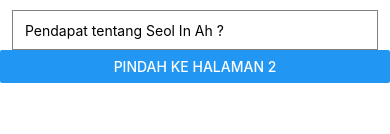
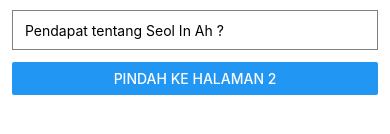
Before and after one commit to ilhambagoes/DemoReact, a React Native app: screen / in a window 390 px wide. Shown: the part 324-458 px from the top of the page. Built offline with nearby package versions, Linux system fonts and the light colour scheme.

Commit message:
Fixing margin

```diff
--- a/UI/App.tsx
+++ b/UI/App.tsx
@@ -36,12 +36,15 @@ const App = () => {
         style={styles.textInput}
         placeholder="Pendapat tentang Seol In Ah ?"
       />
+      <View
+        style={styles.buttonView}>
         <Button
           title="Pindah ke halaman 2"
           onPress={() =>
             showToastWithGravity()
           }
         />
+      </View>
     </ScrollView>
   );
 };
@@ -77,6 +80,10 @@ const styles = StyleSheet.create({
     borderWidth: 1,
     marginHorizontal: 12,
     paddingStart: 12
+  },
+  buttonView: {
+    marginTop: 12,
+    marginHorizontal: 12
   }
 })
 
```
Lines whose indentation alone changed are shown as unchanged.
